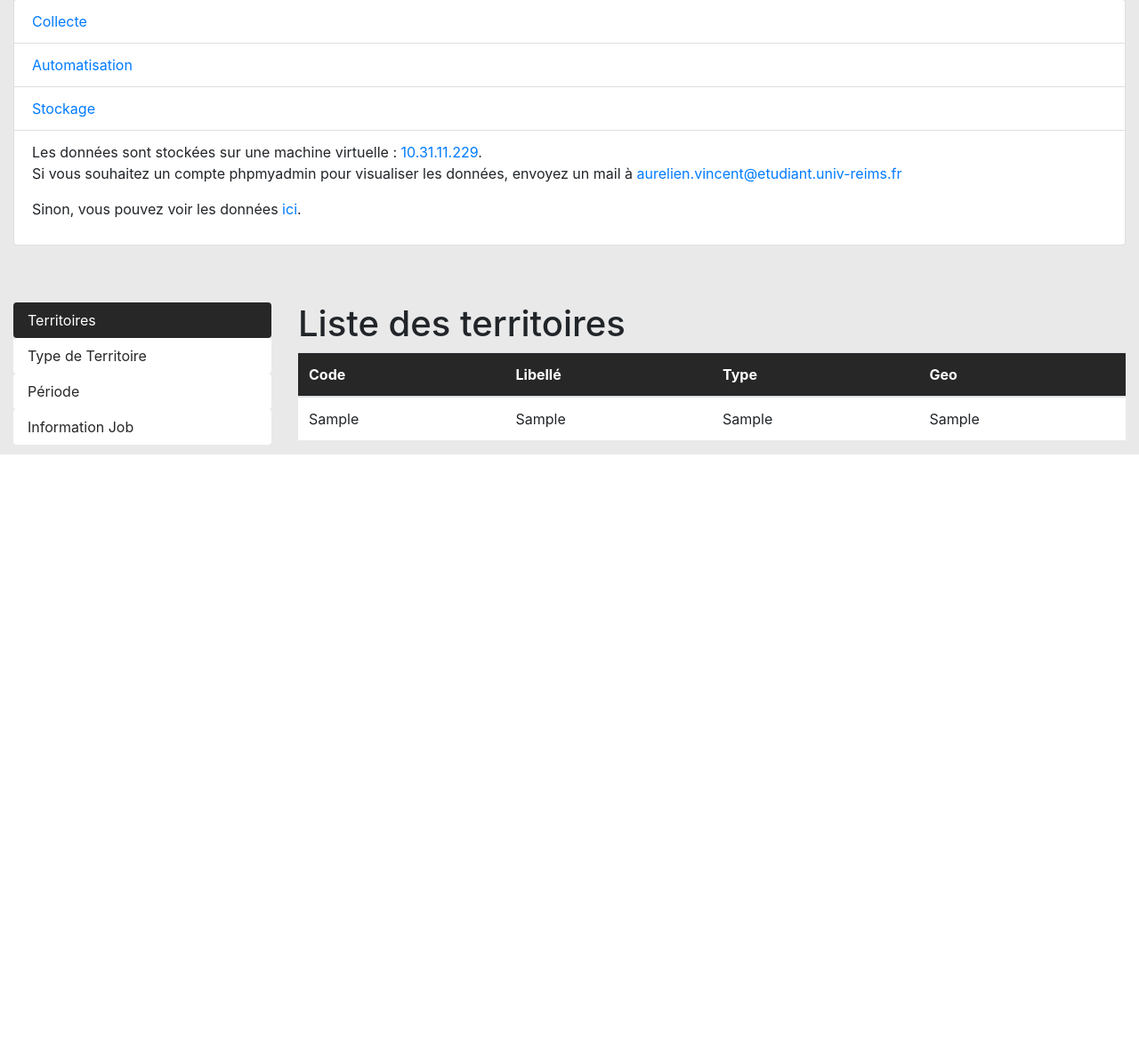
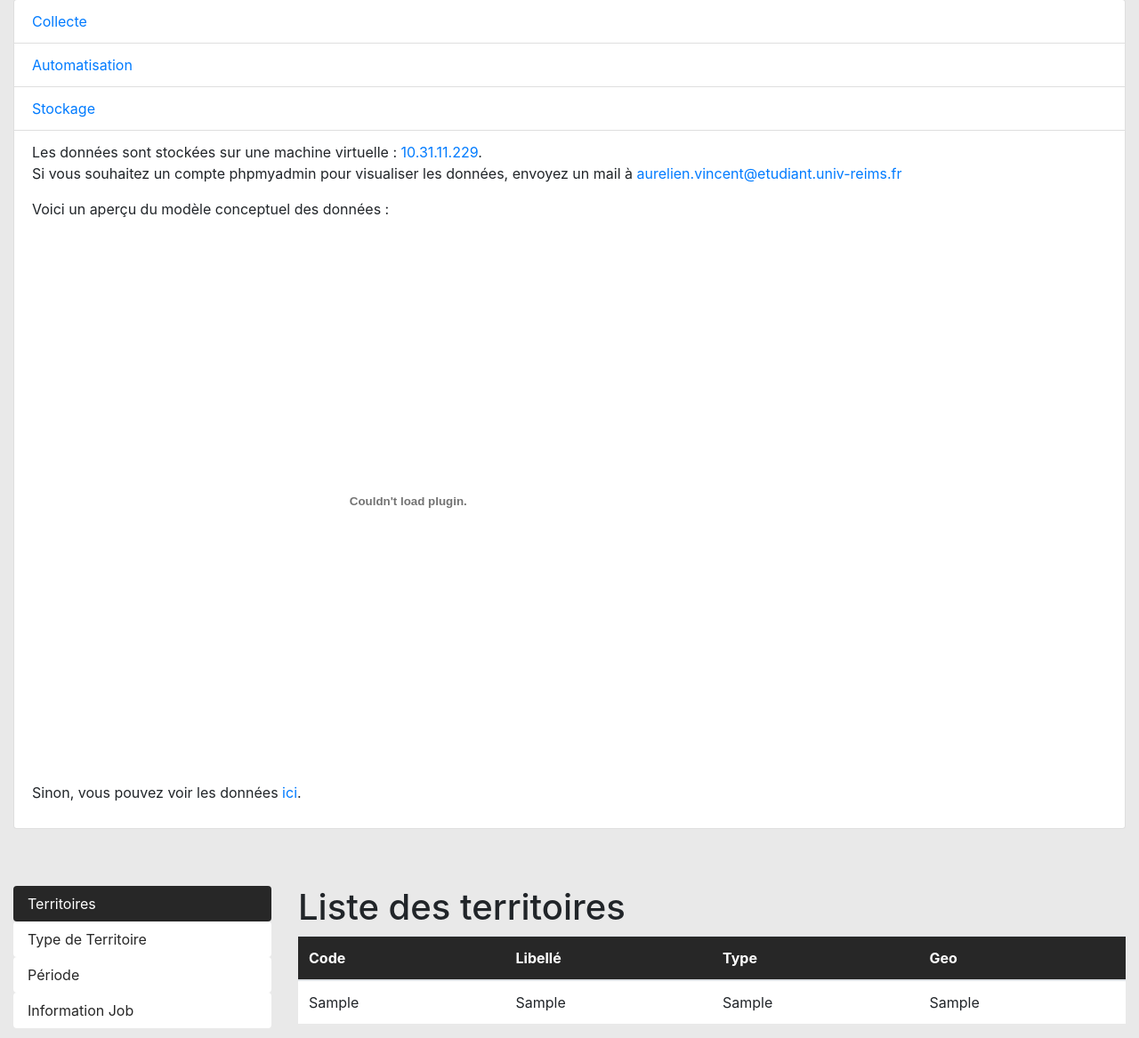
Before and after one commit to Oktiuw/Analyse-data, a Flask app: page /data in a window 1280 px wide, after a click on "Stockage". Shown: the part 294-1461 px from the top of the page at 89% size. Before the commit the page ends 805 px from the top, so only its background shows below. Run offline with Flask 3, Linux system fonts and the light colour scheme; tables that the repository leaves empty hold one stand-in row (values such as "Sample post"); some libraries are stand-ins or nearby versions.

Commit message:
ajout mcd + détails

```diff
--- a/app/static/css/data.css
+++ b/app/static/css/data.css
@@ -24,3 +24,12 @@
 .table-striped tbody tr:nth-of-type(even) {
   background-color: #f3f3f3;
 }
+
+div.pdf {
+  display: flex;
+}
+
+embed{
+  height: 600px;
+  width: 70%;
+}
--- a/app/templates/data.html
+++ b/app/templates/data.html
@@ -41,6 +41,11 @@
             </a></li>
             <li class="list-group-item collapse" id="stockage">
                 <p>Les données sont stockées sur une machine virtuelle : <a href="http://10.31.5.227/phpmyadmin/" target="_blank">10.31.11.229</a>.<br> Si vous souhaitez un compte phpmyadmin pour visualiser les données, envoyez un mail à <a href="mailto:aurelien.vincent@etudiant.univ-reims.fr">aurelien.vincent@etudiant.univ-reims.fr</a> </p>
+                <p>Voici un aperçu du modèle conceptuel des données :
+                    <div class="pdf">
+                        <embed src="{{ url_for('static', filename='img/MCD.pdf') }}" type="application/pdf">
+                    </div>
+                </p>
                 <p>Sinon, vous pouvez voir les données <a href="#territoires">ici</a>.</p>
             </li>
         </ul>
--- a/app/templates/python/pythonBilan.html
+++ b/app/templates/python/pythonBilan.html
@@ -17,9 +17,6 @@
       {% endif %}
     {% endfor %}
   </div>
-
-  <p class="m-3">(On remarque une baisse des logements avec 2 voitures. On peut suppposer que cette baisse est la conséquence de l'augmentation du nombre de divorces en France.)</p>
-
 
   <hr>
   <h2 class="m-4">Analyse du type de chauffage par logement :</h2>
```
Also changed, not shown: 1 other file.
